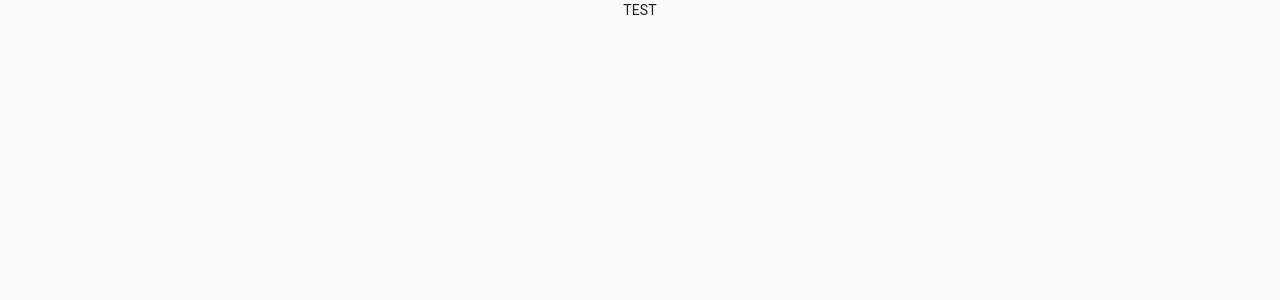
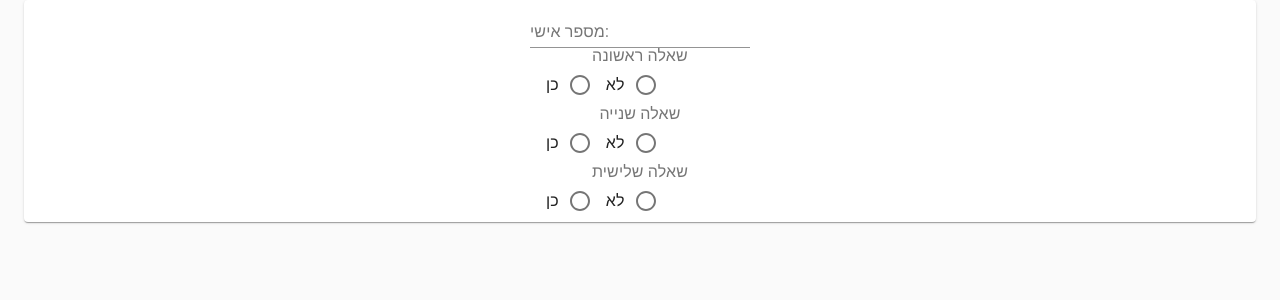
Before and after one commit to AmitFeldman/queue-rona, a React (Create React App) app: page / in a window 1280 px wide. Shown: the top 300 px of the page. Built offline with nearby package versions, Linux system fonts and the light colour scheme.

Commit message:
First try add appointment form

```diff
--- a/src/components/AddAppointment.jsx
+++ b/src/components/AddAppointment.jsx
@@ -1,7 +1,84 @@
 import React from 'react';
+import FormControl from '@material-ui/core/FormControl';
+import {
+  FormControlLabel,
+  FormHelperText,
+  FormLabel,
+  Input,
+  InputLabel,
+  Paper,
+  Radio,
+  RadioGroup,
+} from '@material-ui/core';
 
 const AddAppointment = () => {
-  return <div>TEST</div>;
+  return (
+    <Paper>
+      <FormControl>
+        <InputLabel htmlFor="my-input">מספר אישי:</InputLabel>
+        <Input id="my-input" aria-describedby="my-helper-text" />
+        <FormLabel component="legend">שאלה ראשונה</FormLabel>
+        <RadioGroup
+          row
+          aria-label="position"
+          name="position"
+          defaultValue="top">
+          <FormControlLabel
+            value="yes1"
+            control={<Radio color="primary" />}
+            label="כן"
+            labelPlacement="start"
+          />
+          <FormControlLabel
+            value="no1"
+            control={<Radio color="primary" />}
+            label="לא"
+            labelPlacement="start"
+          />
+        </RadioGroup>
+
+        <FormLabel component="legend">שאלה שנייה</FormLabel>
+        <RadioGroup
+          row
+          aria-label="position"
+          name="position"
+          defaultValue="top">
+          <FormControlLabel
+            value="yes2"
+            control={<Radio color="primary" />}
+            label="כן"
+            labelPlacement="start"
+          />
+          <FormControlLabel
+            value="no2"
+            control={<Radio color="primary" />}
+            label="לא"
+            labelPlacement="start"
+          />
+        </RadioGroup>
+
+        <FormLabel component="legend">שאלה שלישית</FormLabel>
+        <RadioGroup
+          row
+          aria-label="position"
+          name="position"
+          defaultValue="top">
+          <FormControlLabel
+            value="yes3"
+            control={<Radio color="primary" />}
+            label="כן"
+            labelPlacement="start"
+          />
+          <FormControlLabel
+            value="no3"
+            control={<Radio color="primary" />}
+            label="לא"
+            labelPlacement="start"
+          />
+        </RadioGroup>
+      </FormControl>
+    </Paper>
+  );
 };
 
 export default AddAppointment;
```
Also changed, not shown: 1 other file (tests, documents, lock files or other folders).
